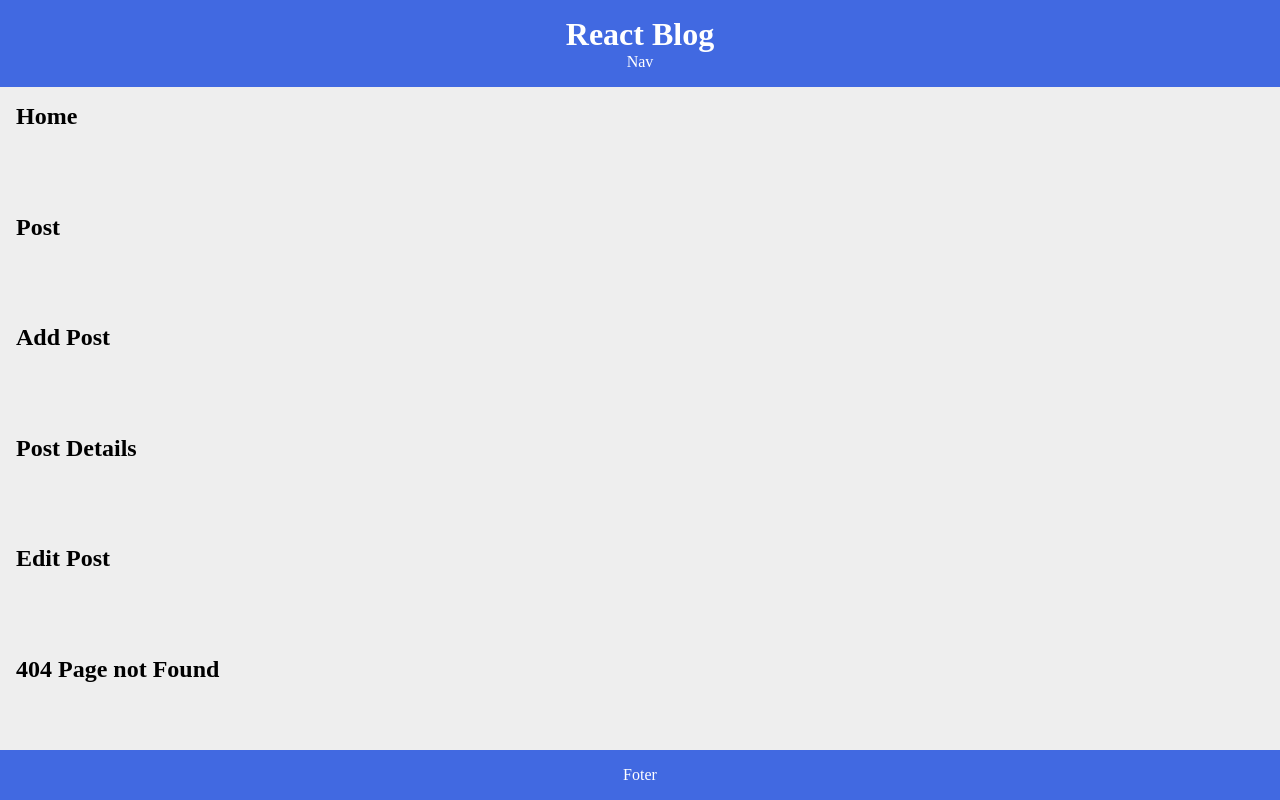
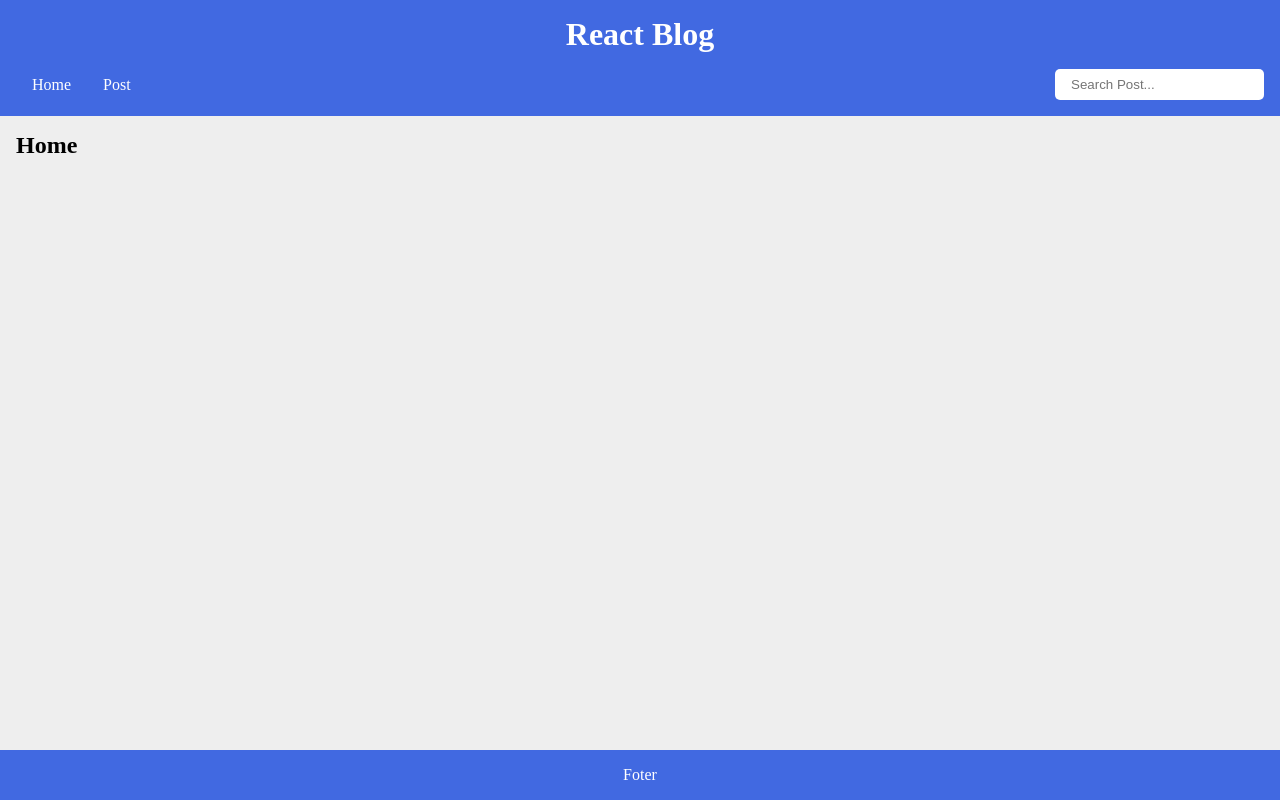
Before and after one commit to AmoroBG/react-blog, a React (Vite) app: page / in a window 1280 px wide. Before the commit this address had no page. Built offline with nearby package versions, Linux system fonts and the light colour scheme.

Commit message:
Implement react-router-dom and add functionality to nav elements

```diff
--- a/package.json
+++ b/package.json
@@ -11,7 +11,8 @@
   },
   "dependencies": {
     "react": "^18.3.1",
-    "react-dom": "^18.3.1"
+    "react-dom": "^18.3.1",
+    "react-router-dom": "^6.26.1"
   },
   "devDependencies": {
     "@eslint/js": "^9.9.0",
--- a/src/App.jsx
+++ b/src/App.jsx
@@ -6,17 +6,20 @@ import PostDetailsPage from "./components/PostDetailsPage";
 import EditPostPage from "./components/EditPostPage";
 import MissingPage from "./components/MissingPage";
 import Footer from "./components/Footer";
+import { Routes, Route } from "react-router-dom";
 
 function App() {
   return (
     <div className="App">
       <Header />
-      <Home />
-      <Post />
-      <AddPost />
-      <PostDetailsPage />
-      <EditPostPage />
-      <MissingPage />
+      <Routes>
+        <Route exact path="/" element={<Home />} />
+        <Route exact path="/post" element={<Post />} />
+        <Route exac path="/add-post" element={<AddPost />} />
+        <Route exact path="/post/:id" element={<PostDetailsPage />} />
+        <Route exact path="/edit-post" element={<EditPostPage />} />
+        <Route exact path="*" element={<MissingPage />} />
+      </Routes>
       <Footer />
     </div>
   );
--- a/src/components/Header.jsx
+++ b/src/components/Header.jsx
@@ -1,10 +1,23 @@
 import React from "react";
+import { Link } from "react-router-dom";
 
 const Header = () => {
   return (
     <header>
       <h1>React Blog</h1>
-      <nav>Nav</nav>
+      <nav>
+        <ul>
+          <li>
+            <Link to="/">Home</Link>
+          </li>
+          <li>
+            <Link to="/add-post">Post</Link>
+          </li>
+        </ul>
+        <form className="search-post">
+          <input type="text" placeholder="Search Post..." />
+        </form>
+      </nav>
     </header>
   );
 };
--- a/src/index.css
+++ b/src/index.css
@@ -9,6 +9,19 @@ body{
   background-color: #eee;
   overflow-x: hidden;
 }
+ul{
+  list-style-type: none;
+}
+input{
+border-radius: 5px;
+border: none;
+outline: none;
+padding: 0.5rem 1rem;
+}
+input:hover{
+  font-weight: bold;
+}
+
 .App{
   width: 100%;
   height: 100vh;
@@ -24,8 +37,34 @@ header{
   display: flex;
   flex-direction: column;
   justify-content: center;
+}
+header h1{
+  text-align: center;
+}
+nav{
+  display: flex;
   align-items: center;
+  justify-content: space-between;
+  padding-top: 1rem;
 }
+nav ul{
+  display: flex;
+}
+nav a{
+  color: white;
+  text-decoration: none;
+  padding: 1rem;
+  border-radius: 5px;
+}
+nav a:hover{
+  background-color: white;
+  color: royalblue;
+}
+nav a:focus{
+  padding-bottom: 0.5rem;
+  border-bottom: 5px solid white;
+}
+
 main{
   flex: 1;
   padding: 1rem;
@@ -35,6 +74,7 @@ main{
 
 
 
+
 footer{
   text-align: center;
 }
--- a/src/main.jsx
+++ b/src/main.jsx
@@ -1,10 +1,13 @@
-import { StrictMode } from 'react'
-import { createRoot } from 'react-dom/client'
-import App from './App.jsx'
-import './index.css'
+import { StrictMode } from "react";
+import { createRoot } from "react-dom/client";
+import App from "./App.jsx";
+import "./index.css";
+import { BrowserRouter as Router } from "react-router-dom";
 
-createRoot(document.getElementById('root')).render(
+createRoot(document.getElementById("root")).render(
   <StrictMode>
-    <App />
-  </StrictMode>,
-)
+    <Router>
+      <App />
+    </Router>
+  </StrictMode>
+);
```
Also changed, not shown: 1 other file (tests, documents, lock files or other folders).
